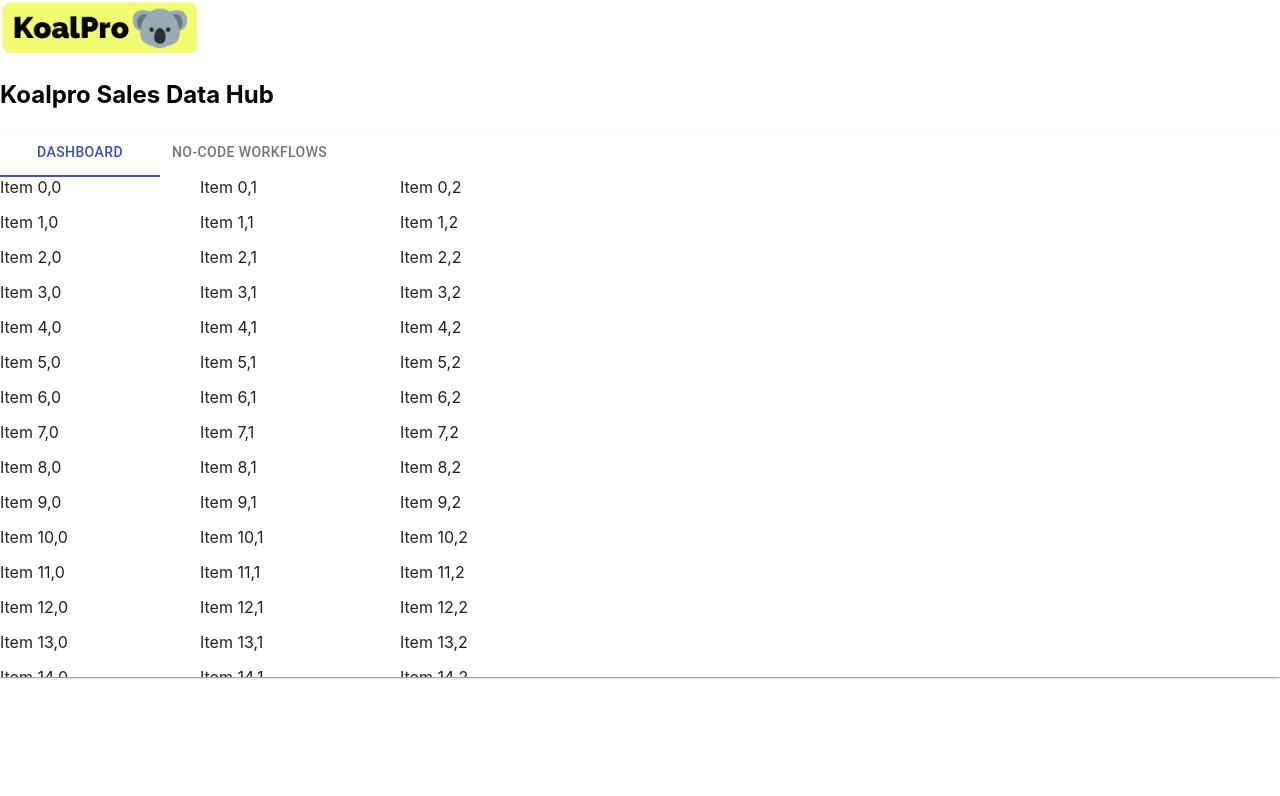
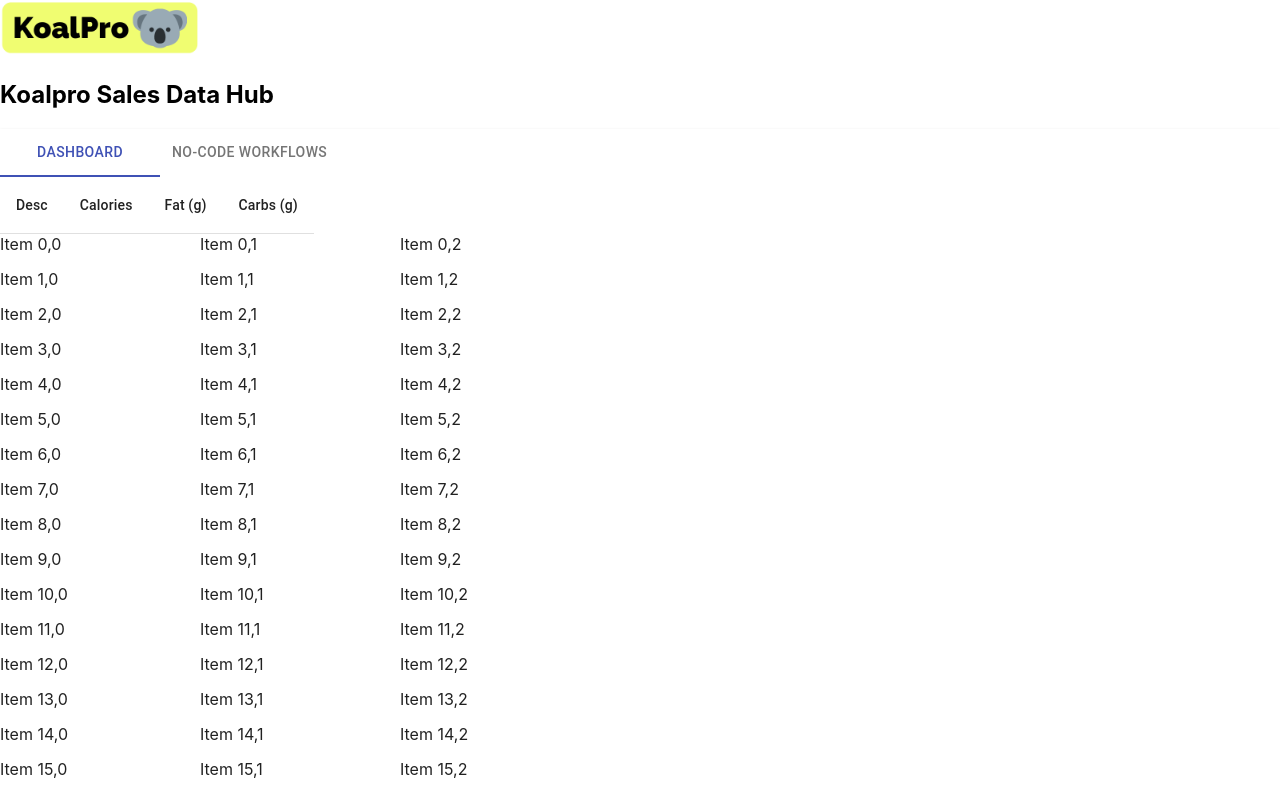
Before and after one commit to gmaruzhenko/koalpro, a React (Create React App) app in the folder frontend/: page / in a window 1280 px wide. Shown: the top 796 px of the page. Built offline with nearby package versions, Linux system fonts and the light colour scheme; no server answers.

Commit message:
saving proghress before shift to react virtulized

```diff
--- a/frontend/package.json
+++ b/frontend/package.json
@@ -8,7 +8,7 @@
     "@testing-library/react": "^12.1.2",
     "@testing-library/user-event": "^13.5.0",
     "axios": "^0.26.0",
-    "bootstrap": "5.1.3",
+    "bootstrap": "^5.1.3",
     "react": "^17.0.2",
     "react-bootstrap": "^2.1.1",
     "react-dom": "^17.0.2",
--- a/frontend/src/components/Dashboard.js
+++ b/frontend/src/components/Dashboard.js
@@ -5,6 +5,9 @@ import { FixedSizeGrid as Grid } from 'react-window';
 import '../css/dnd.css';
 import ListItem from "@material-ui/core/ListItem";
 import ListItemText from "@material-ui/core/ListItemText";
+import TableHead from "@material-ui/core/TableHead";
+import TableRow from "@material-ui/core/TableRow";
+import TableCell from "@material-ui/core/TableCell";
 
 
 const Dashboard = () => {
@@ -27,7 +30,15 @@ const Dashboard = () => {
         </div>
     );
     return (
-        <div className="dashboard">
+        <div className="container">
+            <TableHead rowSpan={2}>
+                <TableRow >
+                    <TableCell>Desc</TableCell>
+                    <TableCell align="right">Calories</TableCell>
+                    <TableCell align="center">Fat&nbsp;(g)</TableCell>
+                    <TableCell align="left">Carbs&nbsp;(g)</TableCell>
+                </TableRow>
+            </TableHead>
             <Grid
                 columnCount={3}
                 columnWidth={200}
```
Also changed, not shown: 1 other file (tests, documents, lock files or other folders).
